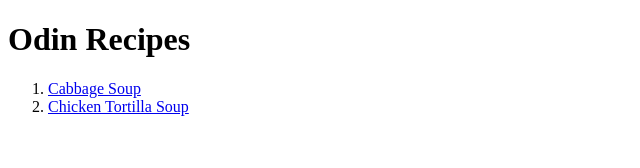
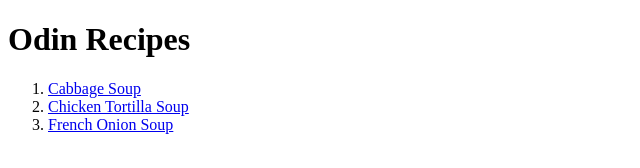
Before and after one commit to wemal/odin-recipes, a plain HTML site: page index.html in a window 1280 px wide. Shown: the whole page, without its empty margins (0-640 px from the left). Drawn offline with Linux system fonts and the light colour scheme.

Commit message:
Added href link to homepage  which refers to the french onion soup webpage

```diff
--- a/index.html
+++ b/index.html
@@ -12,6 +12,7 @@
             <ol>
                 <li><a href="recipes/cabbage-soup.html">Cabbage Soup</a></li>
                 <li><a href="recipes/chicken-tortilla-soup.html">Chicken Tortilla Soup</a></li>
+                <li><a href=recipes/french-onion-soup.html">French Onion Soup</a></li>
     </body>
 
 
```
